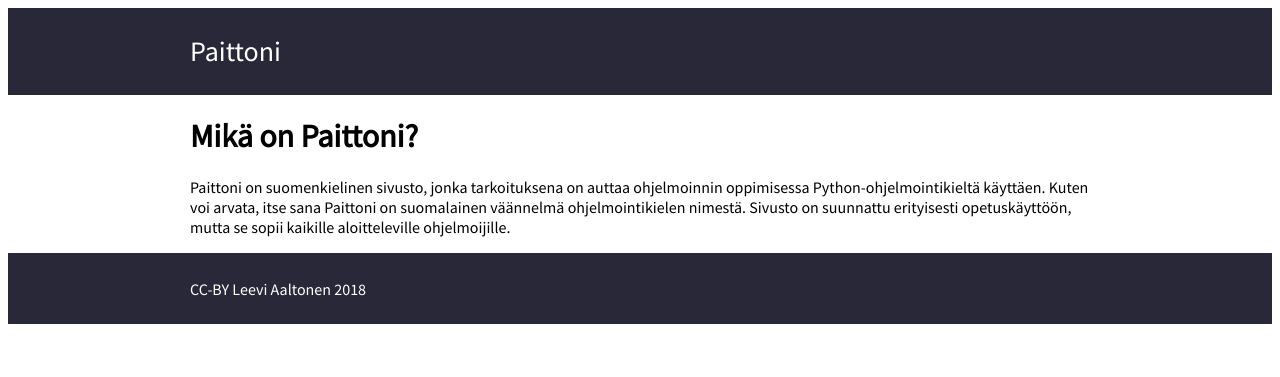
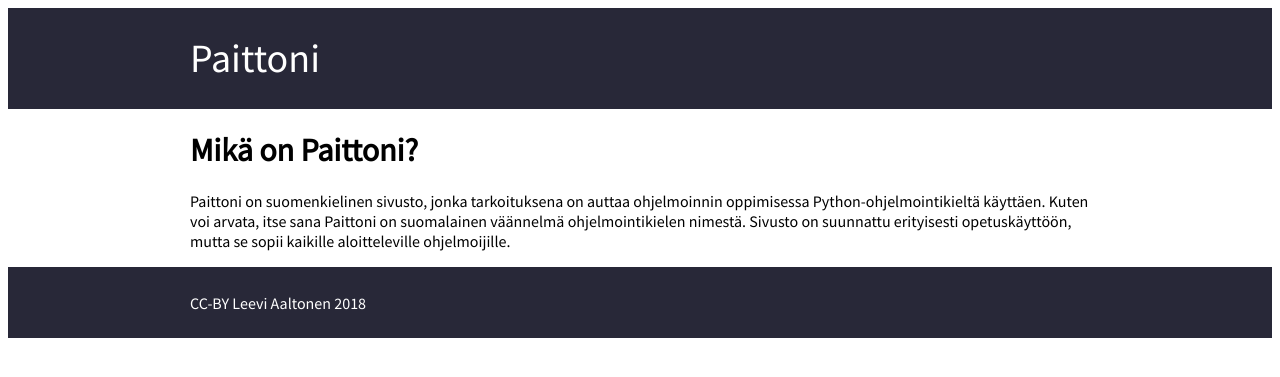
Before and after one commit to Lewskl/paittoni, a Jekyll site: the page built from index.md, in a window 1280 px wide. Shown: the top 377 px of the page. Built offline with Jekyll 4.4.1, drawn with Linux system fonts in a browser that asks for light colours; our own code applies the rules of GitHub Pages for plain Markdown files.

Commit message:
increased header font-size

```diff
--- a/_sass/site.scss
+++ b/_sass/site.scss
@@ -20,4 +20,4 @@ footer {
     padding: 2%
 }
 
-header {font-size: 2.8rem;}
+header {font-size: 4rem;}
```
